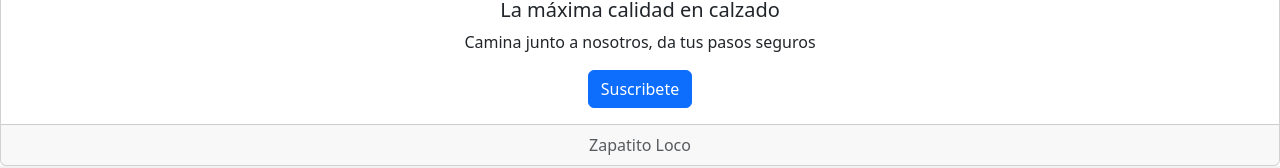
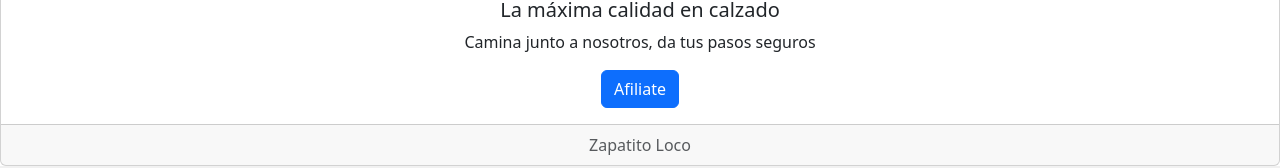
Before and after one commit to bcaal87/zapatoloco, a plain HTML site: page index.html in a window 1280 px wide. Shown: the part 969-1137 px from the top of the page. Drawn offline with nearby package versions, Linux system fonts and the light colour scheme.

Commit message:
:bug:nuevo boton

```diff
--- a/index.html
+++ b/index.html
@@ -87,7 +87,7 @@
     <div class="card-body">
       <h5 class="card-title">La máxima calidad en calzado</h5>
       <p class="card-text">Camina junto a nosotros, da tus pasos seguros</p>
-      <a href="#" class="btn btn-primary">Suscribete</a>
+      <a href="#" class="btn btn-primary">Afiliate</a>
     </div>
     <div class="card-footer text-muted">
       Zapatito Loco
```
